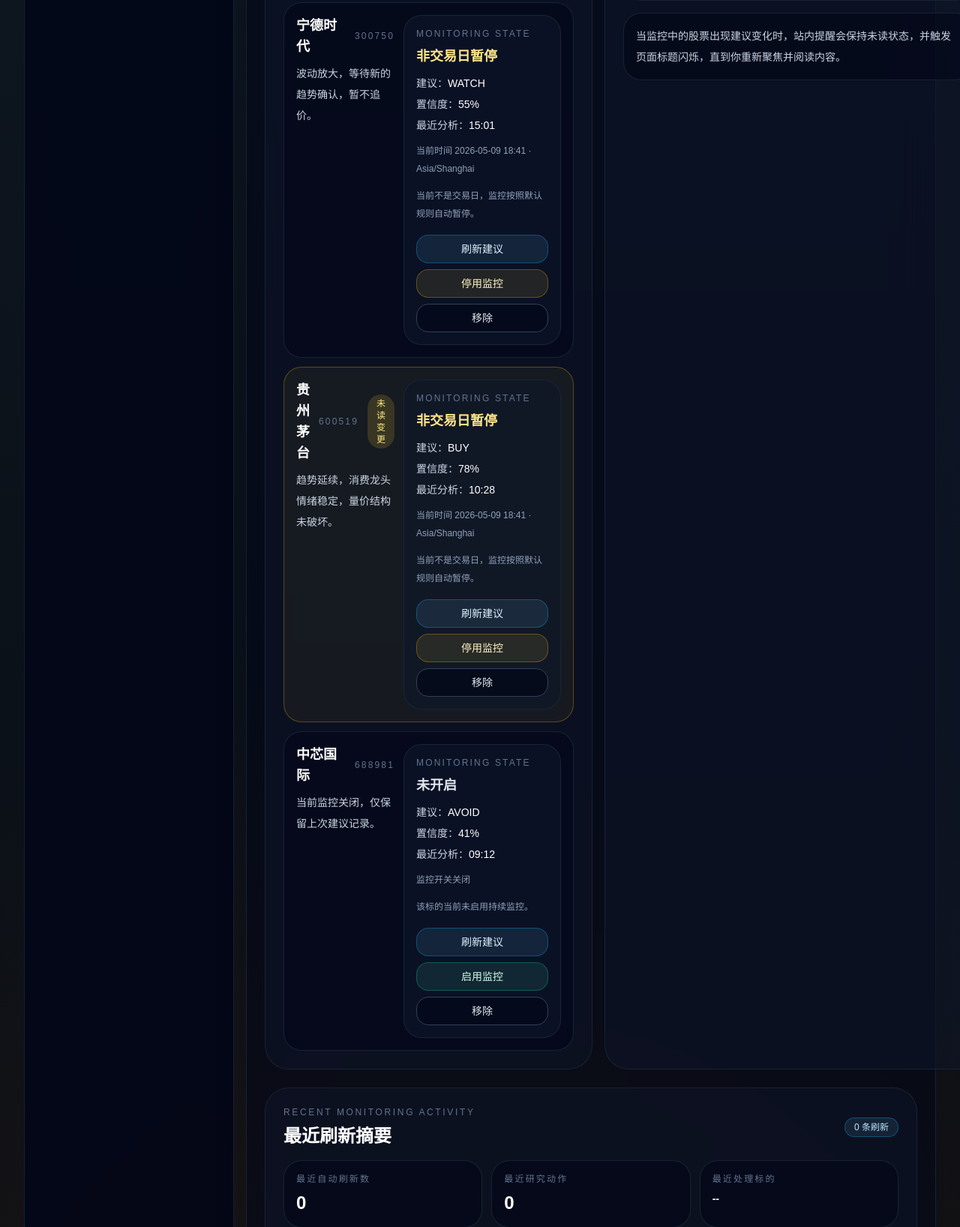
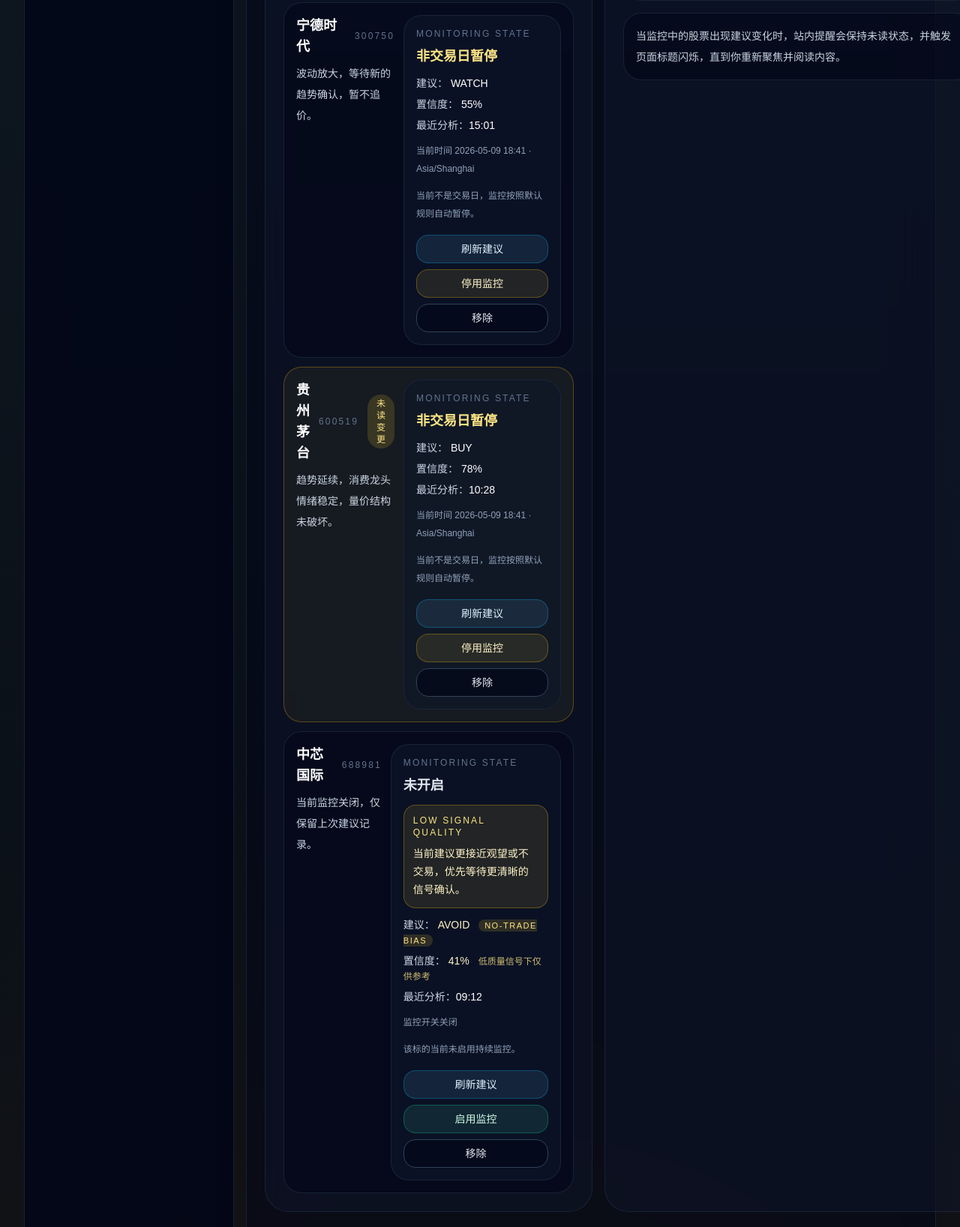
Before and after one commit to kvnZero/ai-trader, a Flask app: page / in a window 1280 px wide. Shown: the part 1899-3535 px from the top of the page at 75% size. Run offline with Flask 3, Linux system fonts and the light colour scheme; data comes from the database, SQL or seed files in the repository; data that the repository does not hold is empty; style sheets or scripts are compiled from the project's sources.

Commit message:
show low quality state on dashboard

```diff
--- a/app/templates/dashboard.html
+++ b/app/templates/dashboard.html
@@ -138,6 +138,21 @@
 
         <div class="mt-4 space-y-3">
           {% for item in watchlist %}
+            {% set recommendation_text = item.recommendation|default('', true)|string|lower %}
+            {% set quality_text = ((item.reason|default('', true)) ~ ' ' ~ (item.status_reason|default('', true)))|lower %}
+            {% set is_low_quality = 'avoid' in recommendation_text
+              or 'no trade' in recommendation_text
+              or 'no-trade' in recommendation_text
+              or 'low quality' in quality_text
+              or 'low-quality' in quality_text
+              or 'low signal' in quality_text
+              or 'weak signal' in quality_text
+              or 'no trade' in quality_text
+              or 'no-trade' in quality_text
+              or '观望' in quality_text
+              or '信号不足' in quality_text
+              or '信号较弱' in quality_text
+              or '噪音' in quality_text %}
             <article class="rounded-3xl border px-4 py-4 {% if item.unread %}border-amber-400/30 bg-amber-300/5{% else %}border-slate-800/80 bg-slate-950/55{% endif %}">
               <div class="flex flex-col gap-3 lg:flex-row lg:items-start lg:justify-between">
                 <div>
@@ -155,9 +170,27 @@
                   <p class="mt-2 text-lg font-semibold {% if item.status == 'active' %}text-emerald-200{% elif item.status == 'paused' %}text-amber-200{% else %}text-slate-200{% endif %}">
                     {{ item.status_label }}
                   </p>
+                  {% if is_low_quality %}
+                    <div class="mt-3 rounded-2xl border border-amber-400/30 bg-amber-300/10 px-3 py-3">
+                      <p class="text-xs font-medium uppercase tracking-[0.18em] text-amber-200">Low Signal Quality</p>
+                      <p class="mt-2 text-sm leading-6 text-amber-100">当前建议更接近观望或不交易，优先等待更清晰的信号确认。</p>
+                    </div>
+                  {% endif %}
                   <div class="mt-3 space-y-2 text-sm text-slate-300">
-                    <p>建议：<span class="font-medium text-white">{{ item.recommendation | upper }}</span></p>
-                    <p>置信度：<span class="font-medium text-white">{{ "%.0f"|format(item.confidence * 100) }}%</span></p>
+                    <p>
+                      建议：
+                      <span class="font-medium {% if is_low_quality %}text-amber-100{% else %}text-white{% endif %}">{{ item.recommendation | upper }}</span>
+                      {% if is_low_quality %}
+                        <span class="ml-2 rounded-full bg-amber-300/15 px-2 py-0.5 text-[11px] font-medium uppercase tracking-[0.14em] text-amber-200">No-Trade Bias</span>
+                      {% endif %}
+                    </p>
+                    <p>
+                      置信度：
+                      <span class="font-medium {% if is_low_quality %}text-amber-100{% else %}text-white{% endif %}">{{ "%.0f"|format(item.confidence * 100) }}%</span>
+                      {% if is_low_quality %}
+                        <span class="ml-2 text-xs text-amber-200/80">低质量信号下仅供参考</span>
+                      {% endif %}
+                    </p>
                     <p>最近分析：<span class="font-medium text-white">{{ item.last_analysis_at }}</span></p>
                   </div>
                   <p class="mt-3 text-xs leading-6 text-slate-400">{{ item.context_label }}</p>
```
